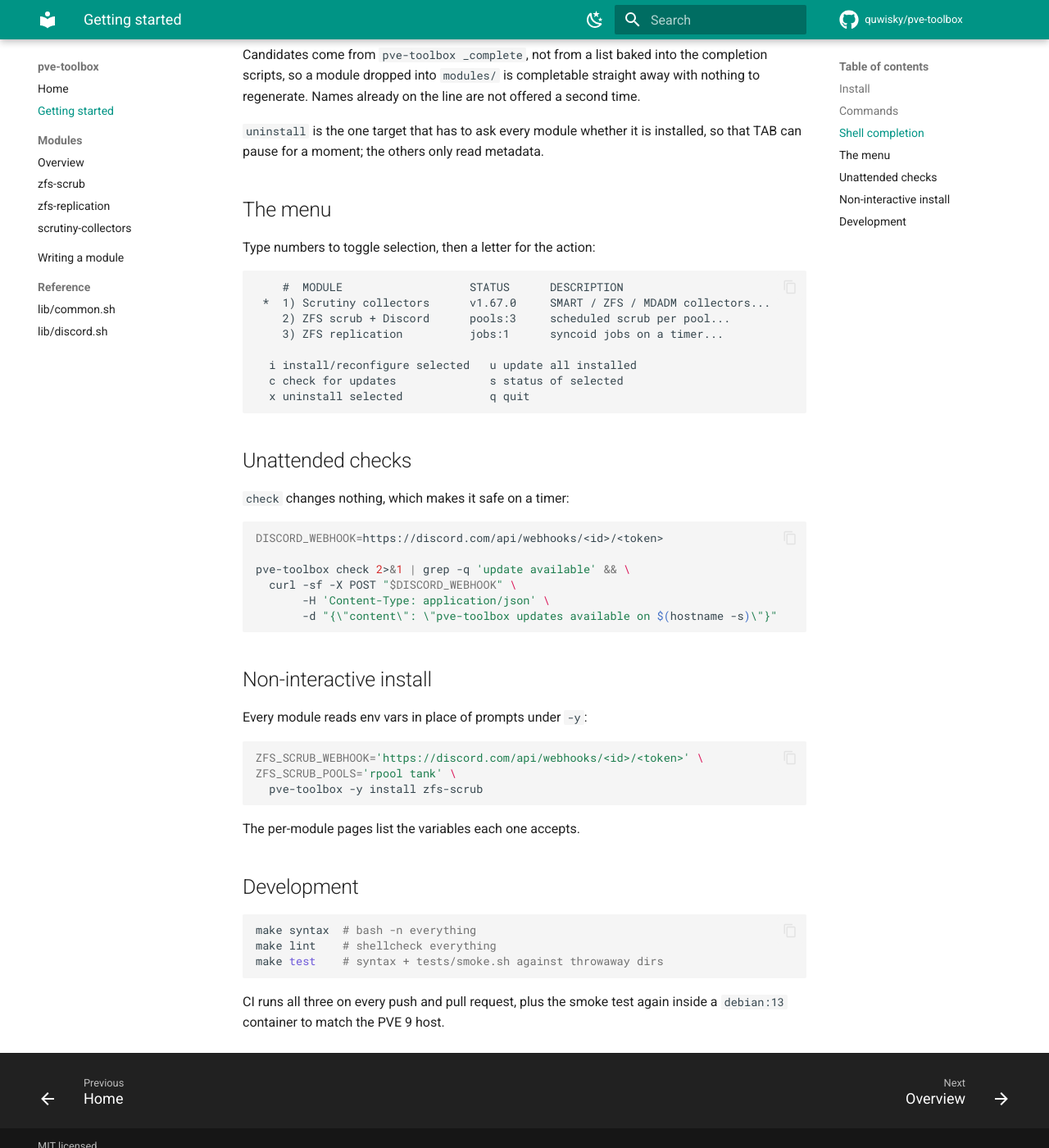
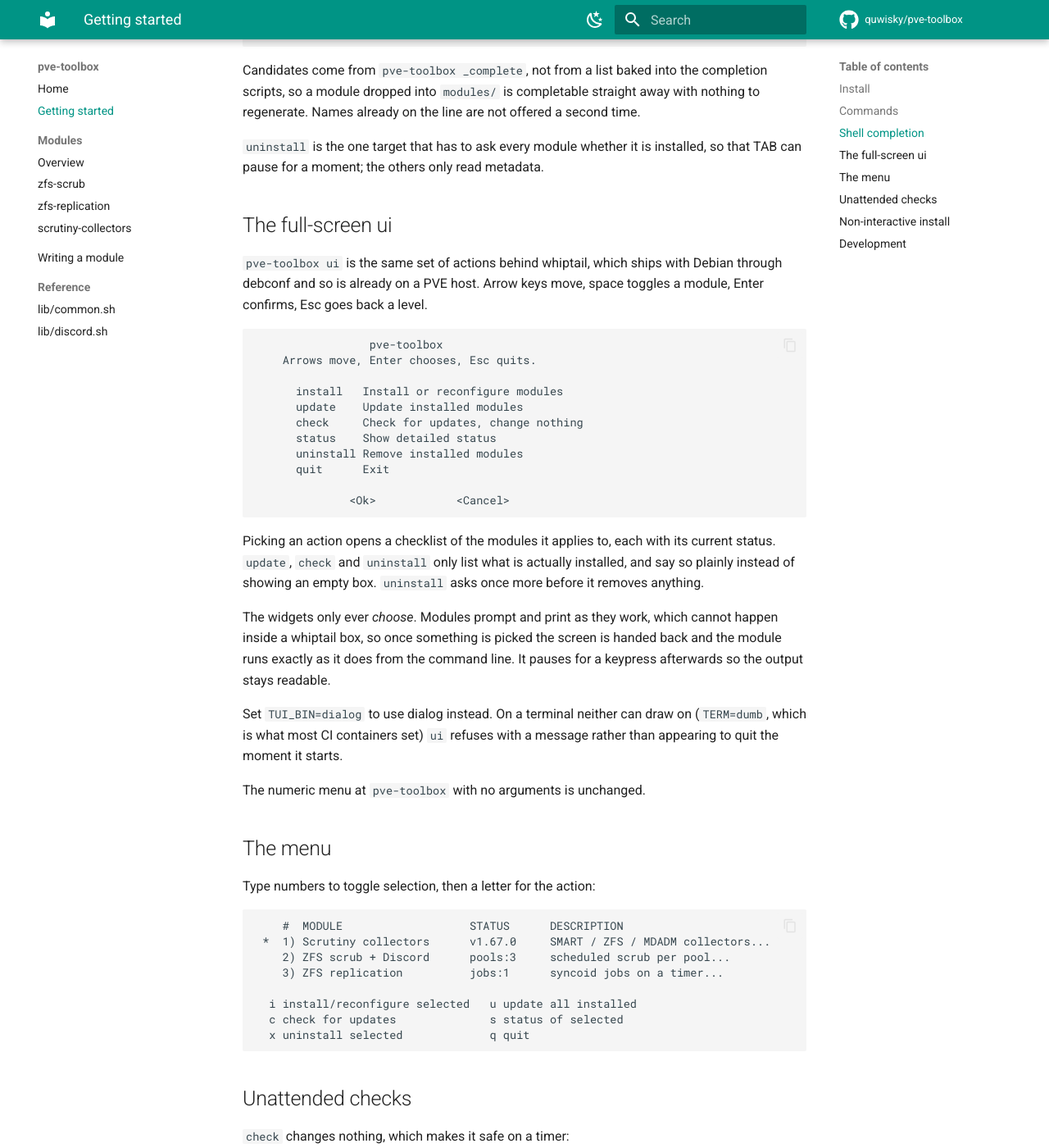
Before and after one commit to quwisky/pve-toolbox, an MkDocs documentation site: the page built from docs/getting-started.md, in a window 1280 px wide and 1400 px high, scrolled down 1030 px. Shown: the whole window at 82% size. Built offline with MkDocs 1.6.1 and Material for MkDocs 9.7.7, drawn with Linux system fonts in a browser that asks for light colours; comment, search, counter and statistics services are not loaded; some of the changed text lies outside the part shown.

Commit message:
feat(ui): add full-screen whiptail interface
`pve-toolbox ui` puts the existing actions behind whiptail: arrows move,
space toggles a module, Enter confirms, Esc goes back. whiptail arrives
with debconf, so it is already on a PVE host; dialog is accepted too,
since the command lines match for the four widgets used here. The numeric
menu and every subcommand are untouched.

The widgets only ever choose. Modules prompt and print while they work,
which cannot happen inside a whiptail box, so once something is picked the
screen is handed back and the module runs exactly as it does from the
command line, then pauses for a keypress. update, check and uninstall list
only what is installed and say so rather than showing an empty box;
uninstall confirms before removing.

Two things worth knowing about whiptail, both of which the tests cover:

It draws on stdout and writes the selection to stderr, so capturing a
choice means swapping the two. A widget called inside a $( ) that does not
swap draws into the capture rather than onto the terminal, which leaves an
invisible box waiting for a keypress; ui_pick therefore answers through a
global and only the checklist is captured. tui_plain sends its screen to
stderr so the same mistake cannot be made twice.

It exits 1 on a terminal it cannot draw on, which is also its exit code for
Cancel, so the two are indistinguishable afterwards and the ui would look
like it quit the instant it started. TERM is checked up front instead -
containers, CI included, normally set TERM=dumb.

tests/tui.exp drives the whole thing through a pty and checks what lands on
the screen: the menu, the empty-pool message, the checklist, Esc at both
levels, a module actually running, the pause, an empty selection, quit, and
the TERM=dumb refusal. It skips when expect or whiptail is missing so make
test still works anywhere; CI sets TUI_TEST_REQUIRED=1 in the debian job,
which is the one with whiptail, so a missing dependency there fails rather
than passing quietly.

````diff
--- a/docs/getting-started.md
+++ b/docs/getting-started.md
@@ -16,6 +16,7 @@ declare `MODULE_HOST_ONLY=1` and warn if they detect an LXC.
 
 ```
 pve-toolbox                    interactive menu
+pve-toolbox ui                 full-screen menu (needs whiptail)
 pve-toolbox list [tag]         list modules and their status
 pve-toolbox install <mod>...   install specific modules
 pve-toolbox update [mod]...    update (all installed if none given)
@@ -54,6 +55,42 @@ second time.
 
 `uninstall` is the one target that has to ask every module whether it is
 installed, so that TAB can pause for a moment; the others only read metadata.
+
+## The full-screen ui
+
+`pve-toolbox ui` is the same set of actions behind whiptail, which ships with
+Debian through debconf and so is already on a PVE host. Arrow keys move,
+space toggles a module, Enter confirms, Esc goes back a level.
+
+```
+                 pve-toolbox
+    Arrows move, Enter chooses, Esc quits.
+
+      install   Install or reconfigure modules
+      update    Update installed modules
+      check     Check for updates, change nothing
+      status    Show detailed status
+      uninstall Remove installed modules
+      quit      Exit
+
+              <Ok>            <Cancel>
+```
+
+Picking an action opens a checklist of the modules it applies to, each with
+its current status. `update`, `check` and `uninstall` only list what is
+actually installed, and say so plainly instead of showing an empty box.
+`uninstall` asks once more before it removes anything.
+
+The widgets only ever *choose*. Modules prompt and print as they work, which
+cannot happen inside a whiptail box, so once something is picked the screen is
+handed back and the module runs exactly as it does from the command line. It
+pauses for a keypress afterwards so the output stays readable.
+
+Set `TUI_BIN=dialog` to use dialog instead. On a terminal neither can draw on
+(`TERM=dumb`, which is what most CI containers set) `ui` refuses with a message
+rather than appearing to quit the moment it starts.
+
+The numeric menu at `pve-toolbox` with no arguments is unchanged.
 
 ## The menu
 
@@ -98,10 +135,12 @@ The per-module pages list the variables each one accepts.
 ## Development
 
 ```bash
-make syntax  # bash -n everything
-make lint    # shellcheck everything
-make test    # syntax + tests/smoke.sh against throwaway dirs
+make syntax    # bash -n everything
+make lint      # shellcheck everything
+make test      # syntax + tests/ against throwaway dirs
+make test-tui  # drive `ui` through a pty, needs whiptail + expect
 ```
 
-CI runs all three on every push and pull request, plus the smoke test again
-inside a `debian:13` container to match the PVE 9 host.
+CI runs these on every push and pull request, plus the tests again inside a
+`debian:13` container to match the PVE 9 host. The ui test only runs there,
+since that container is the one with whiptail.
````
Also changed, not shown: README.md (+11 -7 lines), 6 other files.
